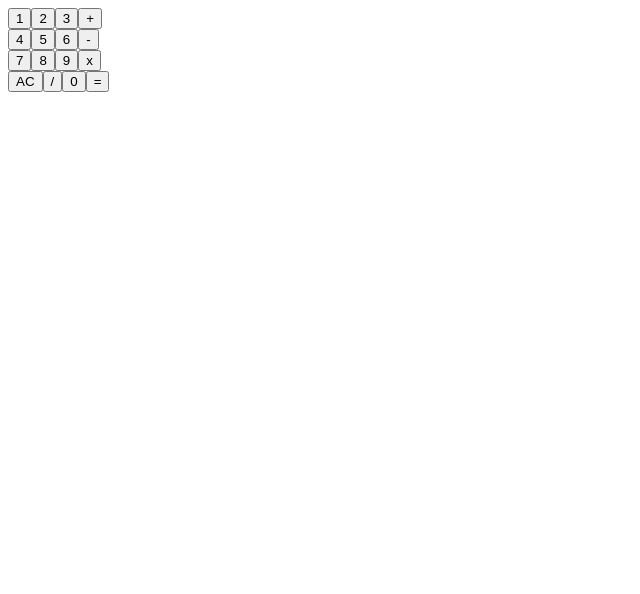
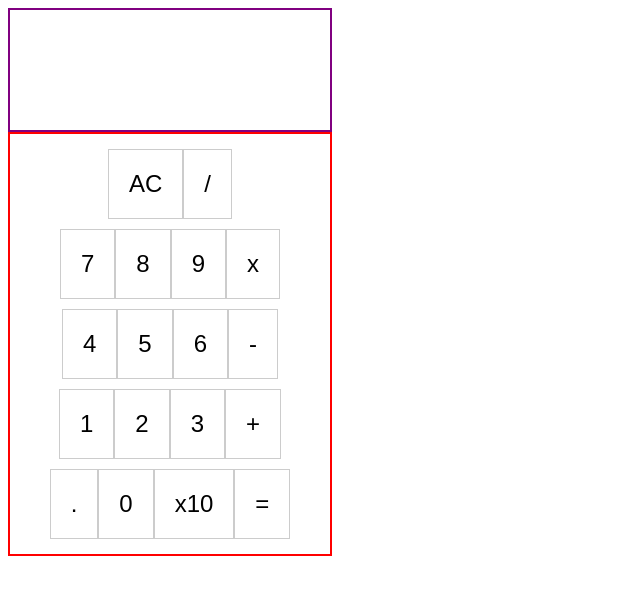
Before and after one commit to Danylopgali/Calculadora, a React (Create React App) app: page / in a window 1280 px wide. Shown: the top 594 px of the page, without its empty margins (0-640 px from the left). Built offline with nearby package versions, Linux system fonts and the light colour scheme.

Commit message:
diseño basico de calculadora

```diff
--- a/src/componentes/Display.jsx
+++ b/src/componentes/Display.jsx
@@ -1,9 +1,11 @@
 import React from "react";
-
+import "./display.style.css"
 function Display({ value }) {
   return (
-    <div>
-      <div>{value}</div>
+    <div className="Display">
+      <div className="Display-content">
+        {value}
+      </div>
     </div>
   );
 }
--- /dev/null
+++ b/src/componentes/display.style.css
@@ -0,0 +1,16 @@
+.Display{
+
+    border: 2px solid purple;
+    padding: 10px;
+    align-items: center;
+    width: 300px; /* Ajusta el ancho del div según tus necesidades */
+    height: 100px; /* Ajusta la altura del div según tus necesidades */
+}
+.Display-content {
+    width: 100%;
+    height: 100%;
+    display: flex;
+    align-items: center;
+    justify-content: center;
+    font-size: 2em;
+  }
--- a/src/componentes/tablero.jsx
+++ b/src/componentes/tablero.jsx
@@ -1,9 +1,24 @@
 import React from "react";
+import "./tablero.style.css"
 
 function Tablero({ onButtonClick }) {
   return (
-    <div>
-        <div>
+    <div className="tablero">
+      <div className="linea-0">
+      <button name="." onClick={onButtonClick}>
+        .
+      </button>
+      <button name="0" onClick={onButtonClick}>
+        0
+      </button>
+      <button name="x10" onClick={onButtonClick}>
+        x10
+      </button>
+      <button name="=" onClick={onButtonClick}>
+        =
+      </button>
+      </div>
+        <div className="linea-1">
       <button name="1" onClick={onButtonClick}>
         1
       </button>
@@ -16,9 +31,10 @@ function Tablero({ onButtonClick }) {
       <button name="+" onClick={onButtonClick}>
         +
       </button>
+
       </div>
 
-      <div>
+      <div className="linea-2">
       <button name="4" onClick={onButtonClick}>
         4
       </button>
@@ -33,7 +49,7 @@ function Tablero({ onButtonClick }) {
       </button>
       </div>
 
-      <div>
+      <div className="linea-3">
       <button name="7" onClick={onButtonClick}>
         7
       </button>
@@ -48,19 +64,14 @@ function Tablero({ onButtonClick }) {
       </button>
       </div>
 
-      <div>
+      <div className="linea-4">
       <button name="AC" onClick={onButtonClick}>
         AC
       </button>
       <button name="/" onClick={onButtonClick}>
         /
       </button>
-      <button name="0" onClick={onButtonClick}>
-        0
-      </button>
-      <button name="=" onClick={onButtonClick}>
-        =
-      </button>
+
       </div>
 
     </div>
--- /dev/null
+++ b/src/componentes/tablero.style.css
@@ -0,0 +1,27 @@
+.tablero {
+    display: flex;
+    flex-direction: column-reverse;
+    border: 2px solid red;
+    padding: 10px;
+    align-items: center;
+    width: 300px; /* Ajusta el ancho del div según tus necesidades */
+    height: 400px; /* Ajusta la altura del div según tus necesidades */
+  }
+
+  button {
+    flex: 1;
+    padding: 20px; /* Ajusta el padding según tus necesidades */
+    font-size: 1.5em; /* Ajusta el tamaño de fuente según tus necesidades */
+    cursor: pointer;
+    border: 1px solid #ccc;
+    background-color: #fff;
+    margin: 5px 0; /* Añadido margen en la parte superior e inferior para separar los botones */
+  }
+
+  .operator {
+    background-color: #fcb300;
+  }
+
+  .button:active {
+    transform: scale(0.95);
+  }
```
